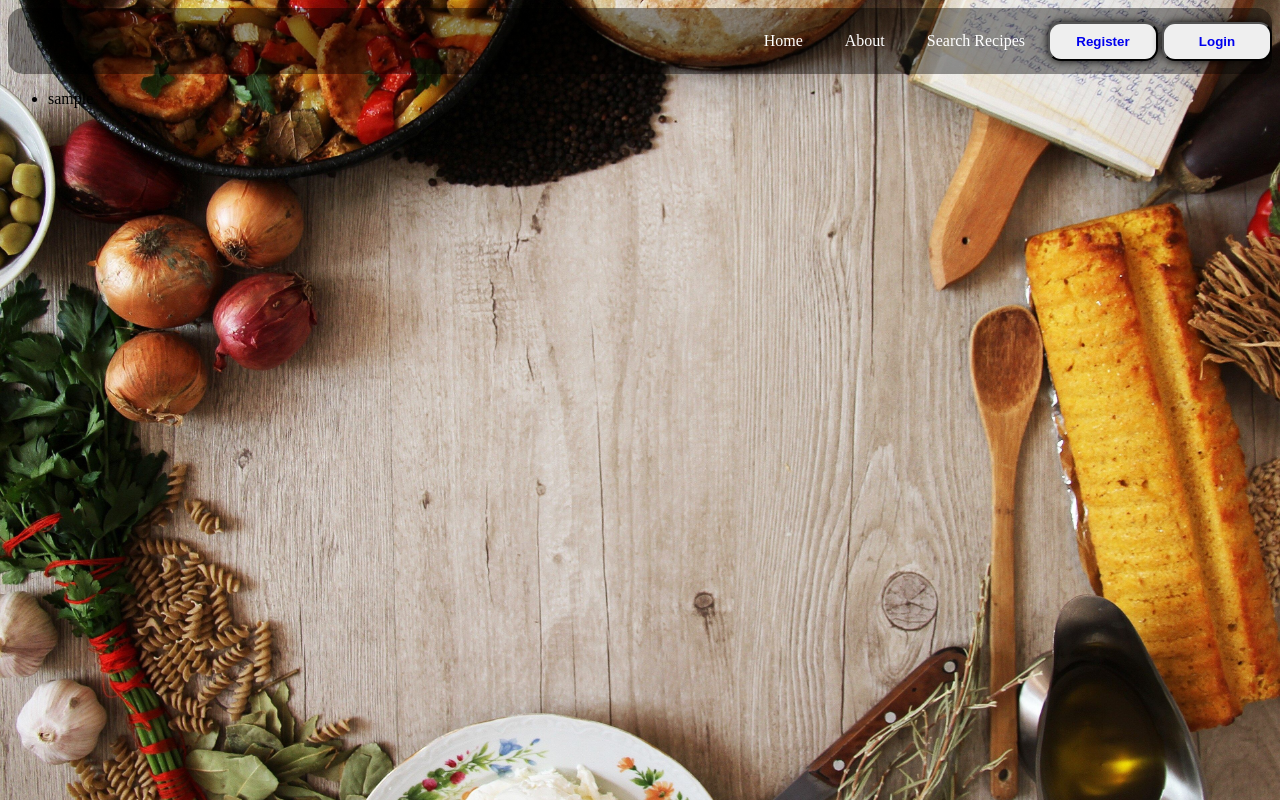
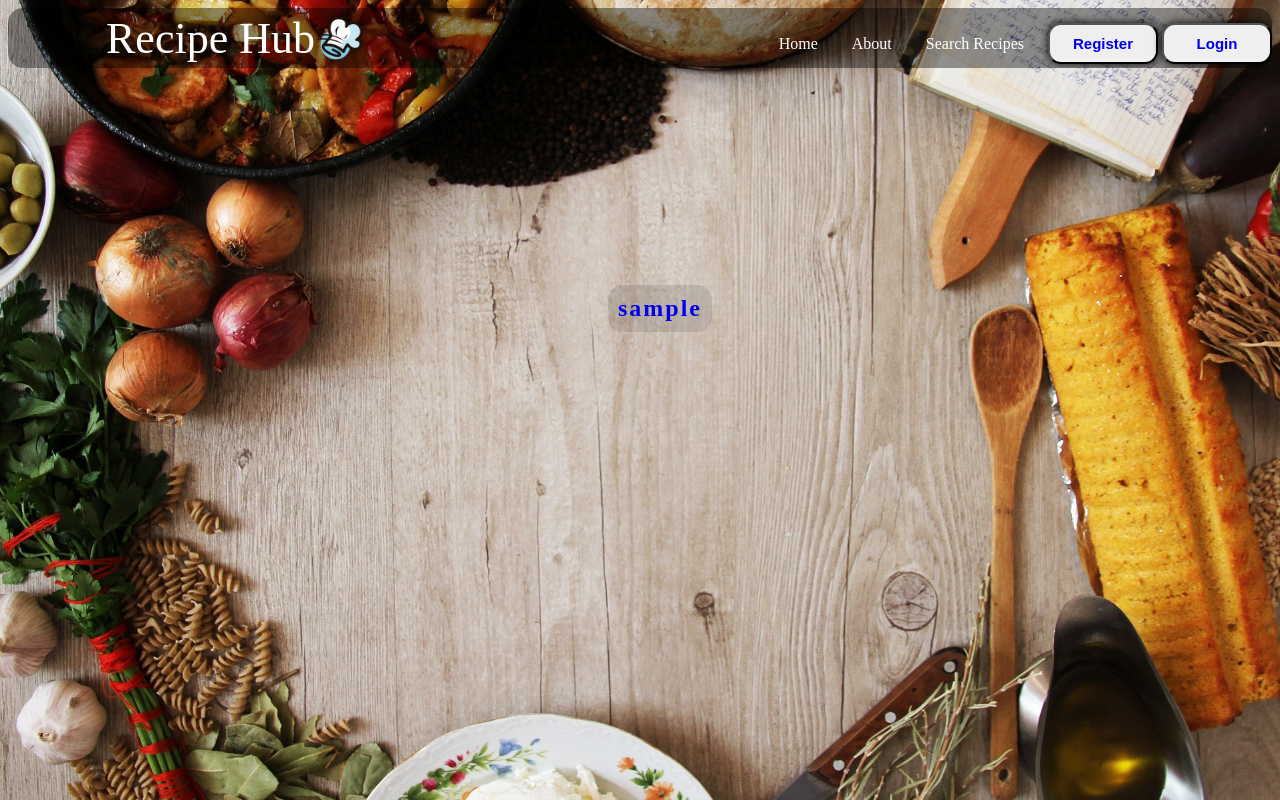
Before and after one commit to IvoGeorgievx/RecipeHub, a Django app: template templates/auth/user-recipes.html in a window 1280 px wide. Run offline with Django 3.2, Linux system fonts and the light colour scheme; the template is opened without the code that fills it: values that come from a table or form of the project are taken from there, others are empty; tables that the repository leaves empty hold one stand-in row (values such as "Sample post").

Commit message:
updated some templates

```diff
--- a/recipe_app/auth_app/views.py
+++ b/recipe_app/auth_app/views.py
@@ -54,3 +54,6 @@ class UserEditProfileView(views.UpdateView):
 class UserRecipesView(views.ListView):
     template_name = 'auth/user-recipes.html'
     model = Recipes
+
+    def get_queryset(self):
+        return Recipes.objects.filter(created_by_id=self.request.user.pk).all()
--- a/recipe_app/web/urls.py
+++ b/recipe_app/web/urls.py
@@ -1,12 +1,13 @@
 from django.urls import path
 
 from recipe_app.web.views import index, RecipeCreateView, RecipeEditView, DeleteRecipeView, RecipesView, \
-    SearchRecipeView
+    SearchRecipeView, RecipeView
 
 urlpatterns = [
     path('', index, name='index'),
     path('create-recipe', RecipeCreateView.as_view(), name='create recipe'),
     path('edit-recipe/<int:pk>', RecipeEditView.as_view(), name='edit recipe'),
+    path('view-recipe/<int:pk>', RecipeView.as_view(), name='recipe details'),
     path('delete-recipe/<int:pk>', DeleteRecipeView.as_view(), name='delete recipe'),
     path('recipes/', RecipesView.as_view(), name='all recipes'),
     path('search-recipes/', SearchRecipeView.as_view(), name='search recipes'),
--- a/static/css/style.css
+++ b/static/css/style.css
@@ -13,11 +13,36 @@ body {
     color: #fff;
     overflow: hidden;
     border-radius: 15px;
-
+    display: flex;
+    align-items: center;
+    height: 60px;
 }
 
+.logo {
+  display: flex;
+  align-items: center;
+  margin-right: auto;
+  margin-left: 88px;
+  height: 100%;
+  padding: 10px;
+}
+
+.logo img {
+  height: 50px; /* adjust this value as needed */
+  width: auto;
+  margin-right: 10px;
+}
+
+.logo a {
+  display: flex;
+  align-items: center;
+  text-decoration: none;
+  font-size: 44px; /* adjust this value as needed */
+  color: white;
+}
+
+
 .nav-links {
-    float: right;
     list-style: none;
     margin: 0;
     padding: 0;
@@ -25,15 +50,21 @@ body {
 
 .nav-links li {
     display: inline-block;
+    margin-right: 10px;
+}
+
+.nav-links li:last-child {
+    margin-right: 0;
 }
 
 .nav-links li a {
     display: block;
     color: #fff;
     text-align: center;
-    padding: 24px 19px;
+    padding: 10px;
     text-decoration: none;
 }
+
 
 .nav-links li a:hover {
     background-color: yellow;
@@ -142,8 +173,9 @@ body {
     background-color: transparent;
     width: 50%;
     position: absolute;
-    top: 16%;
+    top: 50%;
     left: 50%;
+    height: 500px;
     transform: translate(-50%, -50%);
 }
 
@@ -186,7 +218,19 @@ body {
     height: 60vh;
 }
 
-#profile {
+.result_div {
+    display: flex;
+    flex-direction: column;
+    align-items: center;
+    justify-content: center;
+    height: 60vh;
+}
+
+.result_div li {
+    text-decoration: none;
+}
+
+.profile {
     list-style: none;
     display: flex;
     flex-direction: column;
@@ -195,7 +239,7 @@ body {
     width: 50%;
 }
 
-#profile li {
+.profile li {
     font-weight: bold;
     font-size: 24px;
     text-decoration: none;
@@ -203,24 +247,24 @@ body {
     margin: 6px;
     background-color: rgba(0, 0, 0, 0.1);
     border-radius: 15px;
-    letter-spacing: 2px
+    letter-spacing: 2px;
+    word-wrap: break-word;
 
 }
 
-#profile img {
-    border-radius: 50%;
+.profile img {
+    border-radius: 25%;
     height: 300px;
     width: 300px;
     object-fit: cover;
 }
 
-#profile img:hover {
+.profile img:hover {
     box-shadow: 0 0 10px rgba(0, 0, 0, 0.4);
 }
 
-#profile button {
-    width: 95px;
-    height: 35px;
+.profile button {
+    width: 105px;
     margin-top: 10px;
     cursor: pointer;
     border-radius: 15px;
@@ -228,7 +272,7 @@ body {
     font-weight: bold;
 }
 
-#profile button:hover {
+.profile button:hover {
     background-color: yellow;
     color: black;
     box-shadow: 0 0 10px rgba(0, 0, 0, 0.7);
@@ -256,7 +300,107 @@ body {
 
 #edit_profile input[type='file'] {
     color: transparent;
-    width: 25%;
+    width: 15%;
     padding: 15px;
     border-radius: 15px;
 }
+
+#edit_profile input[type='submit'] {
+    width: 25%;
+    padding: 8px;
+    margin-top: 10px;
+    font-size: 15px;
+    font-weight: bold;
+    border-radius: 15px;
+    cursor: pointer;
+}
+
+#edit_profile input[type='submit']:hover {
+    background-color: yellow;
+    color: black;
+    box-shadow: 0 0 10px rgba(0, 0, 0, 0.7);
+}
+
+button {
+    width: 25%;
+    padding: 8px;
+    margin-top: 10px;
+    cursor: pointer;
+    border-radius: 15px;
+    font-size: 15px;
+    font-weight: bold;
+}
+
+button:hover {
+    background-color: yellow;
+    color: black;
+    box-shadow: 0 0 10px rgba(0, 0, 0, 0.7);
+}
+
+.recipe_form {
+    display: flex;
+    flex-direction: column;
+    align-items: center;
+    justify-content: center;
+}
+
+.recipe_form input[type='file'] {
+    color: transparent;
+    width: 30%;
+}
+
+.recipe_form label {
+    color: white;
+    font-weight: bold;
+    letter-spacing: 2px;
+    font-size: 18px;
+}
+
+.recipe_form input[type='text'] {
+    opacity: 0.5;
+    width: 66%;
+    padding: 8px;
+    margin: 10px;
+    border-radius: 15px;
+
+}
+
+#recipe_description {
+    opacity: 0.5;
+    border-radius: 15px;
+    resize: none;
+    width: 100%;
+}
+
+.recipe_form input[type='submit'] {
+    width: 51%;
+    padding: 8px;
+    margin-top: 10px;
+    font-size: 15px;
+    font-weight: bold;
+    border-radius: 15px;
+    cursor: pointer;
+}
+
+.recipe_form input[type='submit']:hover {
+    background-color: yellow;
+    color: black;
+    box-shadow: 0 0 10px rgba(0, 0, 0, 0.7);
+}
+
+#recipe_type {
+    position: relative;
+    display: inline-block;
+    font-size: 16px;
+    color: #333;
+    height: 50px;
+    line-height: 50px;
+    padding: 0 20px;
+    background-color: #fff;
+    border: 2px solid #333;
+    border-radius: 5px;
+    cursor: pointer;
+    -webkit-appearance: none;
+    -moz-appearance: none;
+    appearance: none;
+}
--- a/templates/auth/user-edit-profile.html
+++ b/templates/auth/user-edit-profile.html
@@ -7,6 +7,7 @@
             {{ form }}
             {% csrf_token %}
             <input type="submit" value="Edit">
+
         </form>
     </div>
 
--- a/templates/auth/user-recipes.html
+++ b/templates/auth/user-recipes.html
@@ -1,10 +1,10 @@
 {% extends 'base.html' %}
 {% load static %}
 {% block content %}
-    <div class="user_recipe_container">
-        <ul class="recipe_list">
+    <div class="profile_container">
+        <ul class="profile">
             {% for object in object_list %}
-                <li class="recipe">{{ object }}</li>
+                <li class="recipe"><a href="{% url 'recipe details' pk=object.pk %}" style="text-decoration: none">{{ object }}</a> </li>
             {% endfor %}
         </ul>
     </div>
--- a/templates/base.html
+++ b/templates/base.html
@@ -13,6 +13,9 @@
 </head>
 <body>
 <nav class="navbar">
+<div class="logo">
+    <a href="#">Recipe Hub<img src="{% static 'images/hat1.png' %}" alt="Logo"></a>
+</div>
     <ul class="nav-links">
         <li><a href="{% url 'index' %}">Home</a></li>
         <li><a href="">About</a></li>
@@ -21,6 +24,7 @@
             <button type="submit" class="login" id="login_but"><a href="{% url 'sign up' %}">Register</a></button>
             <button type="submit" class="login" id="reg_but"><a href="{% url 'sign in' %}">Login</a></button>
         {% else %}
+            <li><a href="{% url 'create recipe'%}">Create Recipe</a></li>
             <li><a href="{% url 'user details' pk=request.user.pk%}">Profile</a></li>
             <li><a href="{% url 'logout'%}">Logout</a></li>
         {% endif %}
--- a/templates/web/create_recipe.html
+++ b/templates/web/create_recipe.html
@@ -1,8 +1,9 @@
 {% extends 'base.html' %}
 {% load static %}
 {% block content %}
-    <div id="example">
-        <form class="recipe_form" method="post" action="{% url 'create recipe' %}">
+    <div class="profile_container">
+        <form class="recipe_form" method="post" action="{% url 'create recipe' %}"
+        enctype="multipart/form-data">
             {{ form }}
             {% csrf_token %}
             <input type="submit" value="Create Recipe">
--- a/templates/web/edit_recipe.html
+++ b/templates/web/edit_recipe.html
@@ -1,7 +1,7 @@
 {% extends 'base.html' %}
 {% load static %}
 {% block content %}
-<div class = form_container>
+<div class = "form_container">
     <form class="recipe_form" method="post" action="{% url 'edit recipe' pk=object.pk %}">
         {{ form }}
         {% csrf_token %}
```
Also changed, not shown: recipe_app/web/views.py (+7 -1 lines), templates/auth/user-details.html (+4 -3 lines), templates/web/recipe_detail.html (added, +13 -0 lines), templates/web/search_form.html (+9 -2 lines), static/images/hat1.png (added), static/media/1676565528335.jpg (added), static/media/hat.png (added), static/media/hat_UV9aXVG.png (added).
